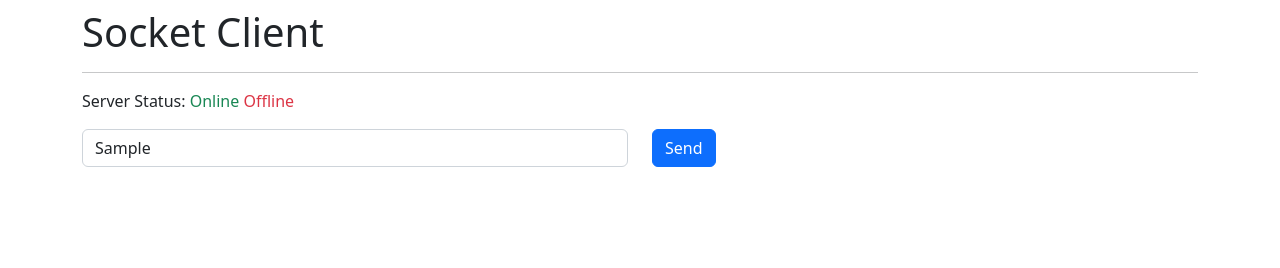
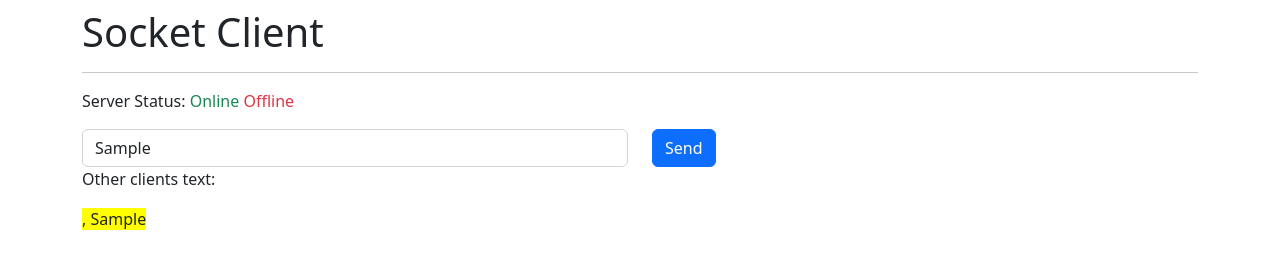
Before and after one commit to dloyolar/node-websocket-server, a website: page public/index.html in a window 1280 px wide. Both pictures are taken after typing "Sample" into the empty fields and a click on the button "Send". Drawn offline with nearby package versions, Linux system fonts and the light colour scheme; no server answers.

Commit message:
refactor: made feedback more visual

```diff
--- a/public/index.html
+++ b/public/index.html
@@ -31,6 +31,10 @@
       </div>
     </div>
 
+    <p>Other clients text:</p>
+
+    <p id="boxTexts"></p>
+
     <script src="./socket.io/socket.io.js"></script>
     <script src="./js/socket-client.js"></script>
   </body>
--- a/public/js/socket-client.js
+++ b/public/js/socket-client.js
@@ -3,6 +3,7 @@ const lblOnline = document.querySelector('#lblOnline');
 const lblOffline = document.querySelector('#lblOffline');
 const txtMessage = document.querySelector('#txtMessage');
 const btnSend = document.querySelector('#btnSend');
+const boxTexts = document.querySelector('#boxTexts');
 
 const socket = io();
 
@@ -18,6 +19,10 @@ socket.on('disconnect', () => {
 
 socket.on('send-msg', (payload) => {
   console.log(payload); // Client recieve payload from server
+  boxTexts.insertAdjacentHTML(
+    'beforeend',
+    `<span style="background-color: yellow">, ${payload.message}</span>`
+  );
 });
 
 btnSend.addEventListener('click', () => {
@@ -26,4 +31,8 @@ btnSend.addEventListener('click', () => {
   socket.emit('send-msg', payload, (id) => {
     console.log('From server', id);
   });
+  boxTexts.insertAdjacentHTML(
+    'beforeend',
+    `<span style="background-color: yellow">, ${payload.message}</span>`
+  );
 });
```
